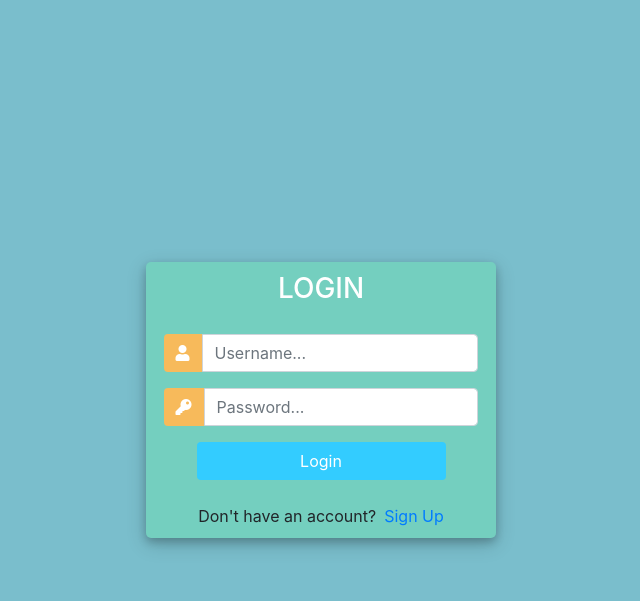
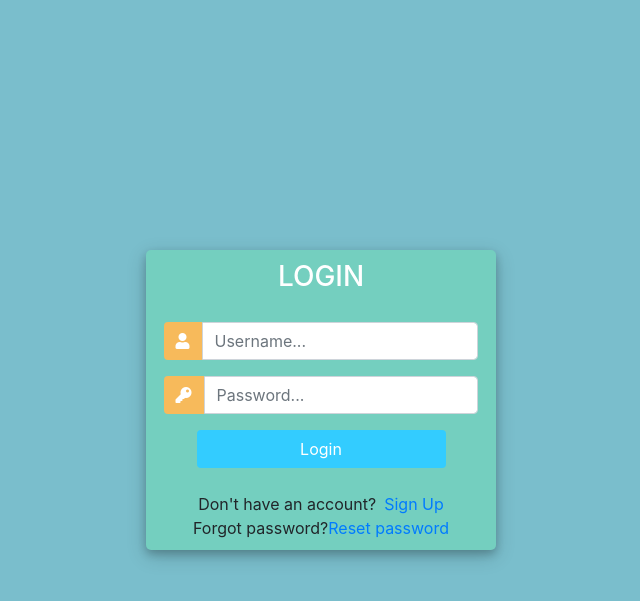
Before and after one commit to amaguri-star/crm-tutorial, a Django app: page /login in a window 1280 px wide. Shown: the top 601 px of the page, without its empty margins (319-959 px from the left). Run offline with Django 3.2, Linux system fonts and the light colour scheme; some libraries are stand-ins or nearby versions.

Commit message:
Add Password reset email

```diff
--- a/accounts/urls.py
+++ b/accounts/urls.py
@@ -1,4 +1,5 @@
 from django.urls import path
+from django.contrib.auth import views as auth_view
 from . import views
 
 urlpatterns = [
@@ -13,4 +14,16 @@ urlpatterns = [
     path('create_order/<str:pk>', views.createOrder, name="create_order"),
     path('update_order/<str:pk>', views.updateOrder, name="update_order"),
     path('delete_order/<str:pk>', views.deleteOrder, name="delete_order"),
+    path('reset_password/',
+         auth_view.PasswordResetView.as_view(template_name="accounts/password_reset.html"),
+         name="reset_password"),
+    path('reset_password_sent/',
+         auth_view.PasswordResetDoneView.as_view(template_name="accounts/password_reset_sent.html"),
+         name="password_reset_done"),
+    path('reset/<uidb64>/<token>',
+         auth_view.PasswordResetConfirmView.as_view(template_name="accounts/password_reset_form.html"),
+         name="password_reset_confirm"),
+    path('reset_password_complete/',
+         auth_view.PasswordResetCompleteView.as_view(template_name="accounts/password_reset_done.html"),
+         name="password_reset_complete"),
 ]
--- a/templates/accounts/login.html
+++ b/templates/accounts/login.html
@@ -115,7 +115,9 @@
 					<div class="d-flex justify-content-center links">
 						Don't have an account? <a href="{% url 'register' %}" class="ml-2">Sign Up</a>
 					</div>
-
+                    <div class="d-flex justify-content-center links">
+                        Forgot password? <a href="{% url 'reset_password' %}">Reset password</a>
+                    </div>
 				</div>
 			</div>
 		</div>
--- /dev/null
+++ b/templates/accounts/password_reset_done.html
@@ -0,0 +1,5 @@
+<h3>Password reset complete</h3>
+
+<p>Your password has been set. You may go ahead and log in now.</p>
+
+<a href="{% url 'login' %}">Log in</a>
--- /dev/null
+++ b/templates/accounts/password_reset_sent.html
@@ -0,0 +1,6 @@
+<h3>Password reset sent</h3>
+
+
+<p>We’ve emailed you instructions for setting your password, if an account exists with the email you entered. You should receive them shortly.</p>
+
+<p>If you don’t receive an email, please make sure you’ve entered the address you registered with, and check your spam folder.</p>
```
Also changed, not shown: dennis_lvy_2/settings.py (+10 -0 lines), templates/accounts/password_reset.html (added, +9 -0 lines), templates/accounts/password_reset_form.html (added, +11 -0 lines), db.sqlite3.
